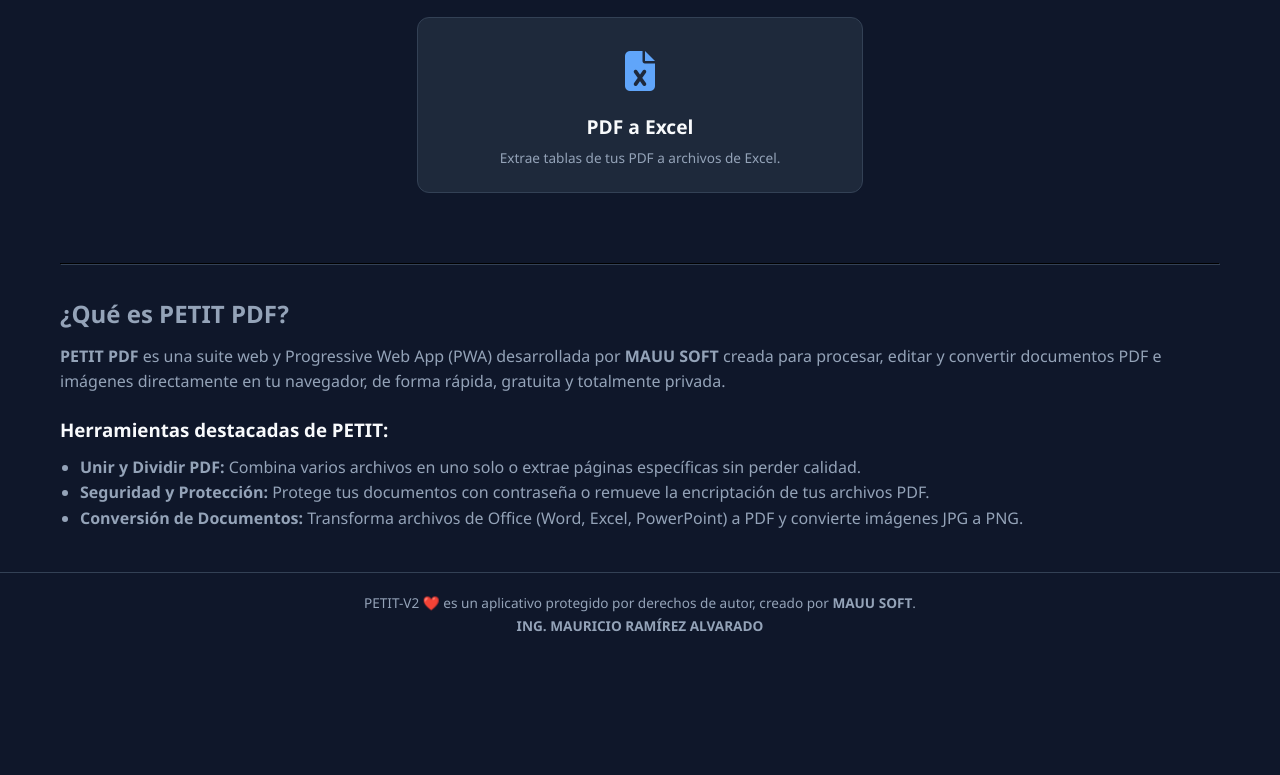
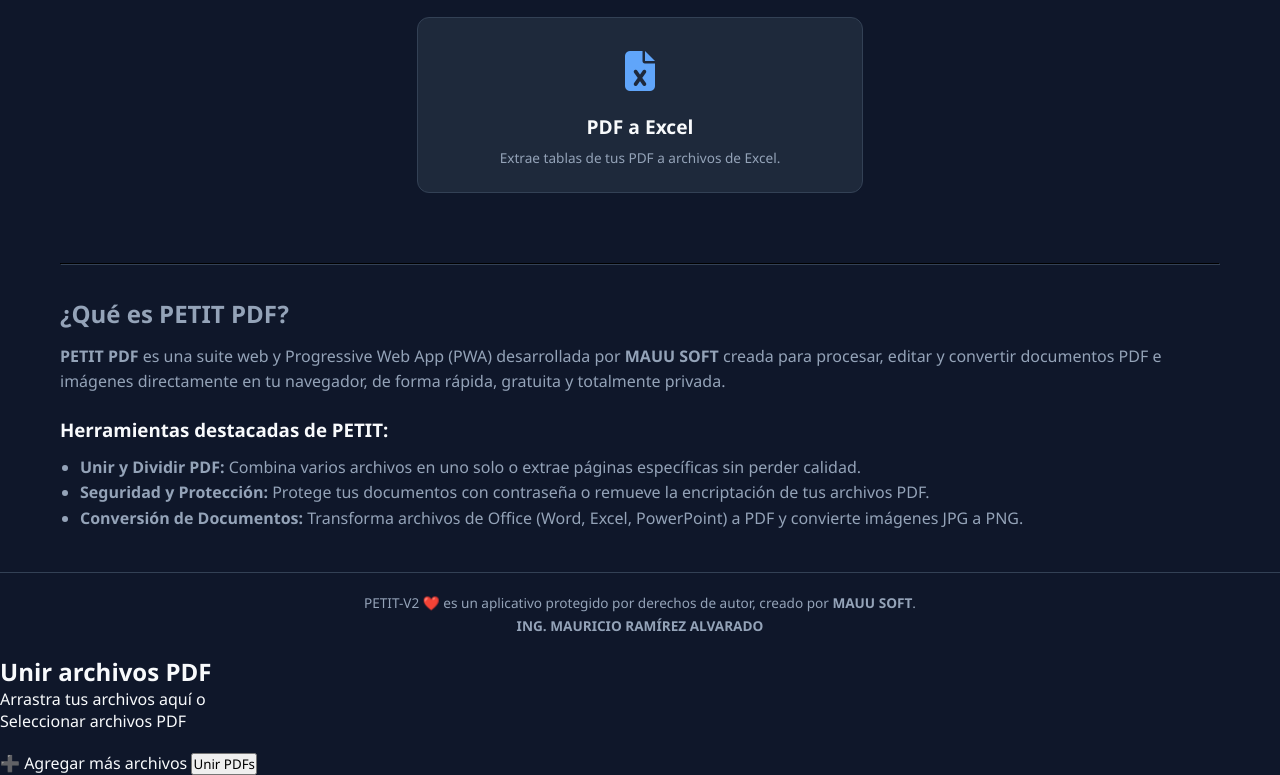
Before and after one commit to MR0522/PETIT-V2, a plain HTML site: page index.html in a window 1280 px wide. Shown: the part 2457-3232 px from the top of the page. Before the commit the page ends 3112 px from the top, so only its background shows below. Drawn offline with nearby package versions, Linux system fonts and the light colour scheme.

Commit message:
update
implementar una experiencia similar a la de iLovePDF (donde puedes agregar archivos en múltiples momentos, verlos en una interfaz de tarjetas/lista interactiva, cambiar su orden fácilmente y eliminarlos de forma individual)

```diff
--- a/index.html
+++ b/index.html
@@ -292,5 +292,26 @@
     </footer>
 
     <script src="script.js"></script>
+    <div class="pdf-tool-workspace">
+    <h2>Unir archivos PDF</h2>
+
+    <!-- Zona de Carga / Input oculto o visible -->
+    <div class="upload-dropzone" id="dropzone">
+        <p>Arrastra tus archivos aquí o</p>
+        <label for="file-input" class="btn-select-files">Seleccionar archivos PDF</label>
+        <input type="file" id="file-input" multiple accept=".pdf" style="display: none;" />
+    </div>
+
+    <!-- Contenedor donde se listan y ordenan dinámicamente -->
+    <div id="files-preview-container" class="files-grid">
+        <!-- Las tarjetas se generan aquí por JavaScript -->
+    </div>
+
+    <!-- Botón para añadir más archivos desde otro punto -->
+    <div class="workspace-actions" style="margin-top: 20px;">
+        <label for="file-input" class="btn-add-more">➕ Agregar más archivos</label>
+        <button id="process-action-btn" class="btn-primary">Unir PDFs</button>
+    </div>
+</div>
 </body>
 </html>
```
